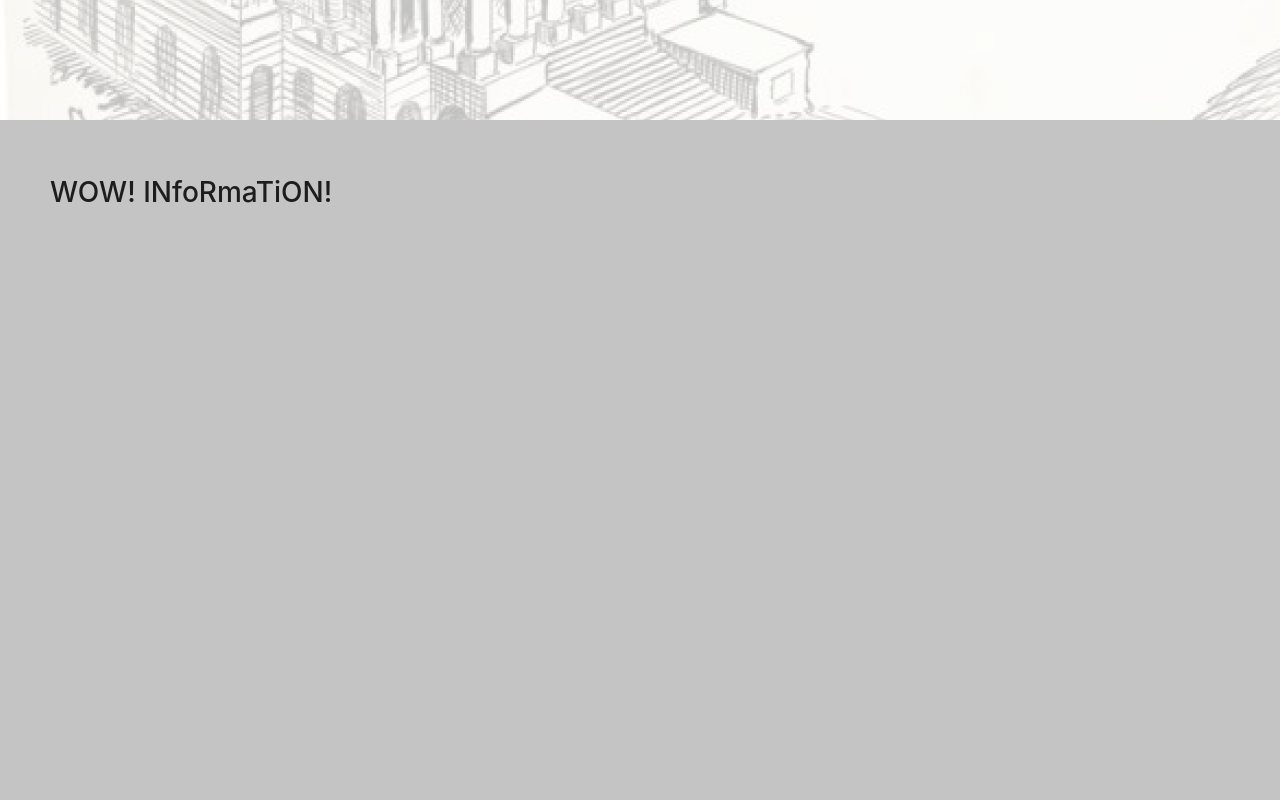
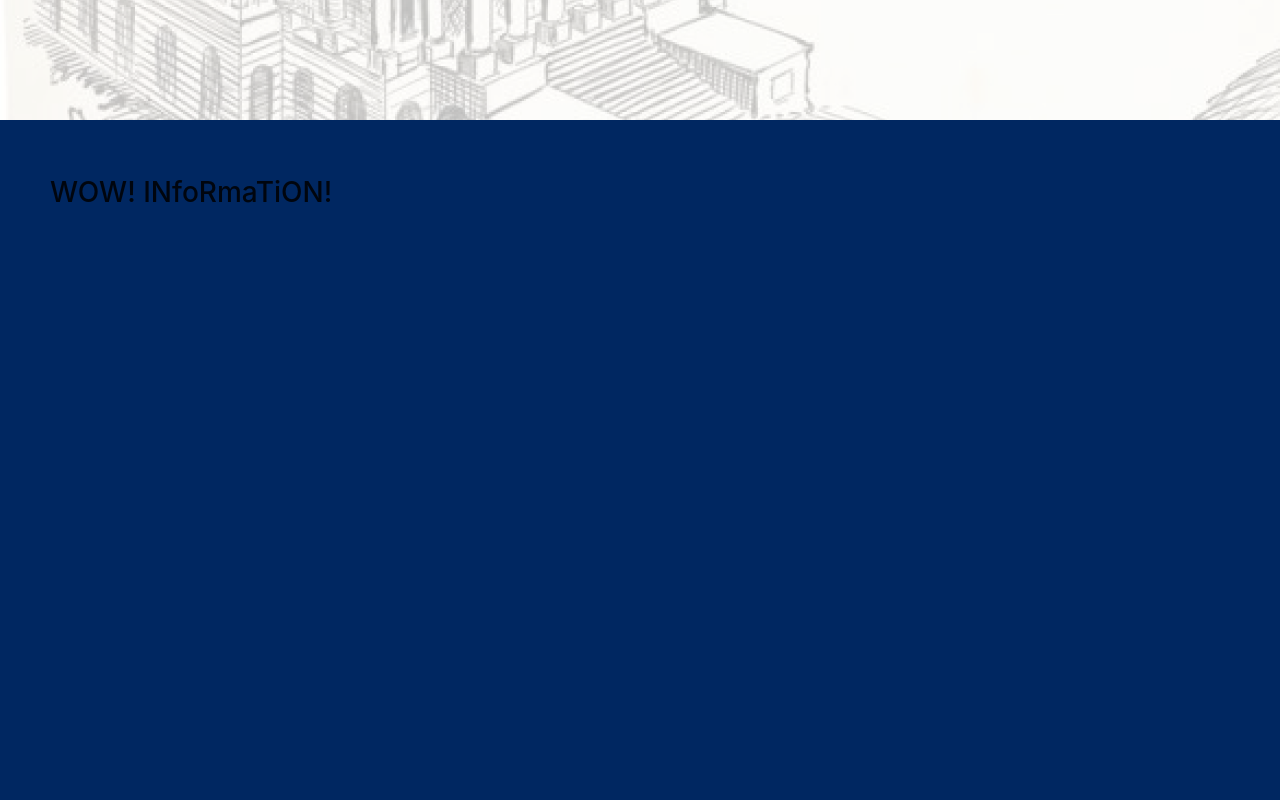
Before and after one commit to JinayJain/hacktx, a React (Create React App) app in the folder client/: page / in a window 1280 px wide. Shown: the part 780-1580 px from the top of the page. Built offline with nearby package versions, Linux system fonts and the light colour scheme.

Commit message:
tracking

```diff
--- a/client/src/components/Searchbar/index.js
+++ b/client/src/components/Searchbar/index.js
@@ -73,7 +73,6 @@ const searchKeywords = (keywords) => {
             }
           });
         });
-
     // find all matching in house
     let house = fetch("http://localhost:8080/api/house/members", {
         headers:{
--- a/client/src/pages/Home/index.js
+++ b/client/src/pages/Home/index.js
@@ -1,8 +1,8 @@
 import React, { useContext, useEffect, useState } from 'react'
-import Navbar from '../../components/Navbar'
+import logo from '../../logo.svg'
+
+import './styles.css'
 import Searchbar from '../../components/Searchbar'
-import './styles.css'
-import logo from '../../logo.svg'
 
 import { Layout } from 'antd';
 import { Button } from 'antd';
@@ -11,9 +11,17 @@ const { Header, Footer, Sider, Content } = Layout;
 
 const Home = () => {
   const resultRef = React.useRef(null);
+  const mapRef = React.useRef(null);
 
   const scrollToResult = () => {
     resultRef.current.scrollIntoView({
+      behavior: "smooth",
+      block: "nearest"
+    })
+  }
+
+  const scrollToMaps = () => {
+    mapRef.current.scrollIntoView({
       behavior: "smooth",
       block: "nearest"
     })
@@ -31,7 +39,7 @@ const Home = () => {
               className="blueButton"
               size="large"
               type="primary"
-              onClick={scrollToResult}
+              onClick={scrollToMaps}
             >FILTER BY REGION</Button>
             <Button
               className="redButton"
@@ -41,11 +49,12 @@ const Home = () => {
             >BROWSE ALL DATA</Button>
           </Row>
         </div>
-        <div className="info_section">
+        <div id="info_section">
           <h1>WOW! INfoRmaTiON!</h1>
         </div>
-        <div className="map_section">
+        <div id="map_section" ref={mapRef}>
           <h1>WOW! map!</h1>
+
         </div>
         <div id="result_section" ref={resultRef}>
           <h1>Search Result</h1>
--- a/client/src/pages/Home/styles.css
+++ b/client/src/pages/Home/styles.css
@@ -4,13 +4,13 @@
     padding: 50px;
     background-image: url('./cover.png');
 }
-.info_section {
+#info_section {
     width: 100%;
     height: 900px;
     padding: 50px;
-    background-color: #C4C4C4;
+    background-color: #002761;
 }
-.map_section {
+#map_section {
     width: 100%;
     height: 900px;
     padding: 50px;
```
